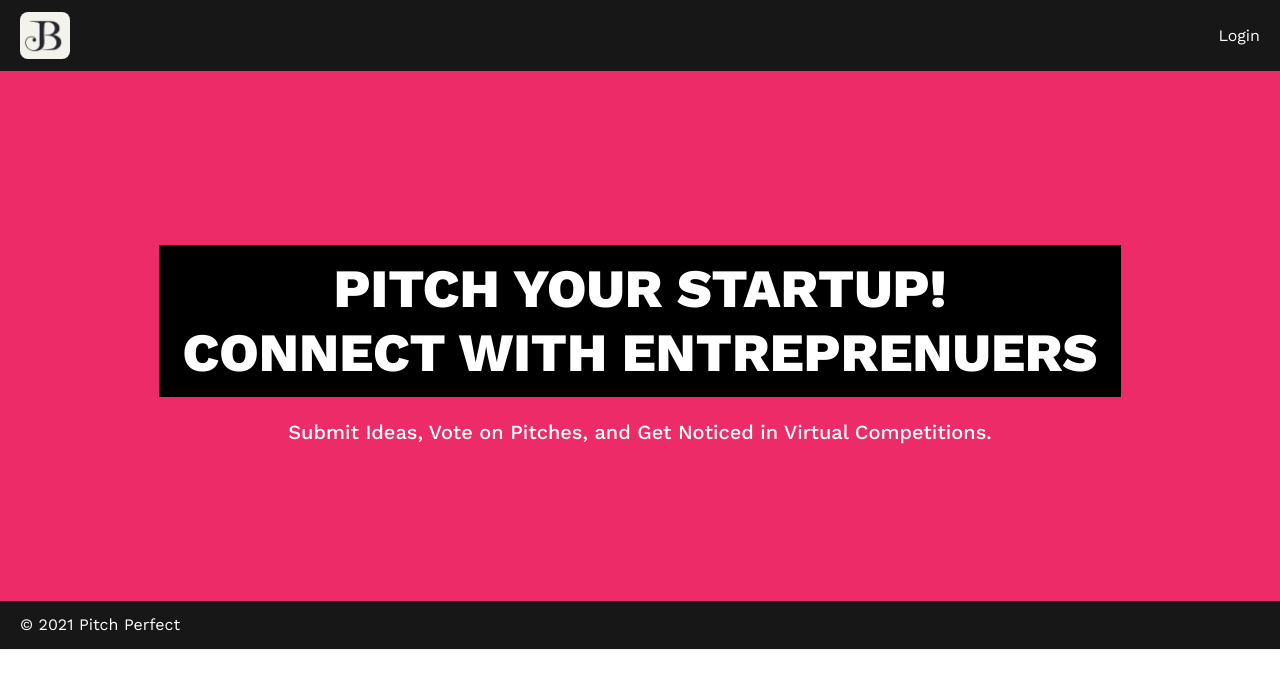
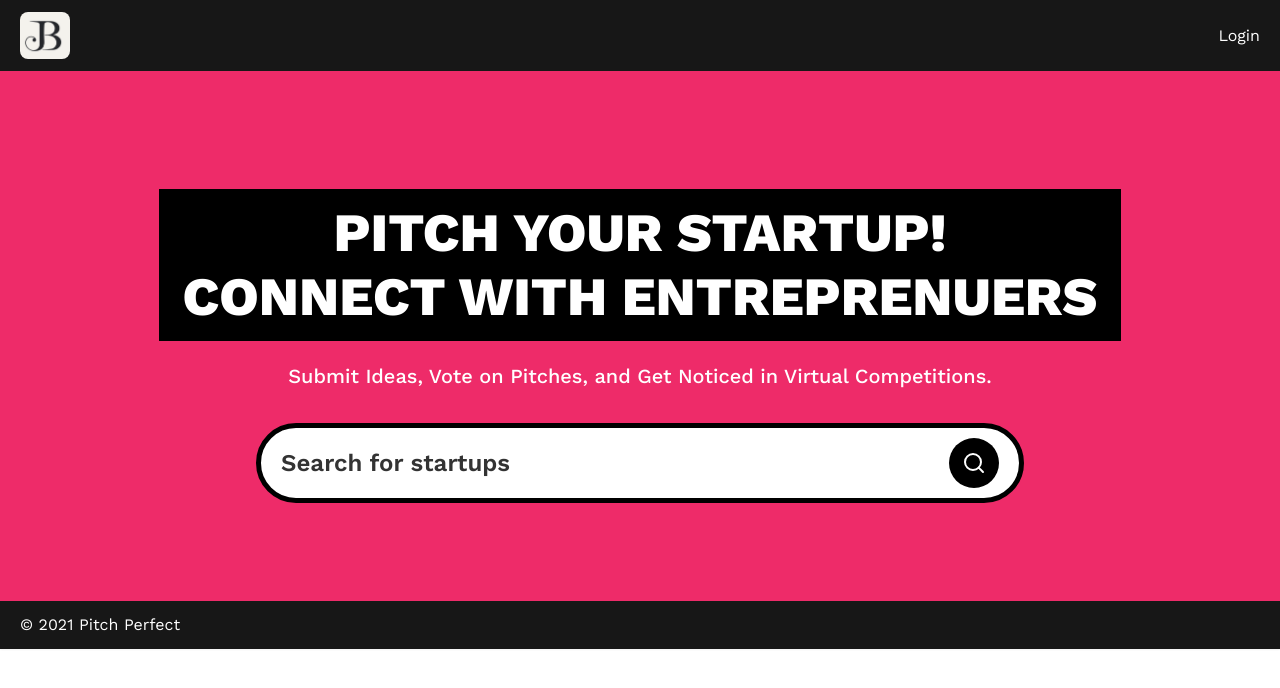
Before and after one commit to jigarbhoye04/startup-directory-nextjs, a Next.js app: page / in a window 1280 px wide. Shown: the top 688 px of the page. Built offline with nearby package versions, Linux system fonts and the light colour scheme; no server answers.

Commit message:
Refactor layout and page components; update Navbar import path, add SearchForm component, and implement search functionality
Added shadcn button component (legacy).
Implemented SearchForm from Server and SearchFormReset to Client Side. (feels great! xd :) )

```diff
--- a/app/(root)/layout.tsx
+++ b/app/(root)/layout.tsx
@@ -1,4 +1,4 @@
-import Navbar from "../components/Navbar";
+import Navbar from "../../components/Navbar";
 
 export default function Layout({ children }: Readonly<{ children: React.ReactNode}>) {
    return (
--- a/app/(root)/page.tsx
+++ b/app/(root)/page.tsx
@@ -1,5 +1,10 @@
-export default function Home() {
-   console.log("What is this --server or client?");
+import SearchForm from "../../components/SearchForm";
+
+export default async function Home({ searchParams }: {
+   searchParams: Promise<{query?:string}>
+}) {
+   const query = (await searchParams).query;
+   // console.log("What is this --server or client?");
    return (
       <>
          <section className="pink_container">
@@ -7,7 +12,7 @@
 
             <p className="sub-heading !max-w-3xl">Submit Ideas, Vote on Pitches, and Get Noticed in Virtual Competitions.</p>
 
-
+            <SearchForm  query = {query}/>
          </section>
       </>
    );
--- /dev/null
+++ b/components/SearchForm.tsx
@@ -0,0 +1,29 @@
+import React from "react";
+import Form from "next/form";
+import SearchFormReset from "./SearchFormReset";
+import { Search } from "lucide-react";
+
+//<Form>  =  component extends HTML <form> to provide prefetching of loading ui, client - side navigation on submission etc..
+
+const SearchForm = ({ query }: { query?: string }) => {
+   // const query = "test"; //can safely remove this fake query once we add props.
+
+   return (
+      <Form action="/" scroll={false} className="search-form">
+         <input
+            name="query"
+            defaultValue={query}
+            className="search-input"
+            placeholder="Search for startups"
+         />
+         <div className="flex gap-2">
+            {query && <SearchFormReset />}
+            <button type="submit" className="search-btn text-white">
+               <Search size={24} />
+            </button>
+         </div>
+      </Form>
+   );
+};
+
+export default SearchForm;
--- /dev/null
+++ b/components/SearchFormReset.tsx
@@ -0,0 +1,23 @@
+"use client";
+import Link from "next/link";
+import { X } from "lucide-react";
+//client - side only component
+//resets the form when clicked
+
+const SearchFormReset: React.FC = () => {
+   const reset = () => {
+      const form = document.querySelector(".search-form") as HTMLFormElement;
+
+      if (form) form.reset();
+   };
+
+   return (
+      <button type="reset" onClick={reset}>
+         <Link href="/" className="search-btn text-white">
+            <X size={24} />
+         </Link>
+      </button>
+   );
+};
+
+export default SearchFormReset;
--- /dev/null
+++ b/components/ui/button.tsx
@@ -0,0 +1,57 @@
+import * as React from "react"
+import { Slot } from "@radix-ui/react-slot"
+import { cva, type VariantProps } from "class-variance-authority"
+
+import { cn } from "@/lib/utils"
+
+const buttonVariants = cva(
+  "inline-flex items-center justify-center gap-2 whitespace-nowrap rounded-md text-sm font-medium transition-colors focus-visible:outline-none focus-visible:ring-1 focus-visible:ring-ring disabled:pointer-events-none disabled:opacity-50 [&_svg]:pointer-events-none [&_svg]:size-4 [&_svg]:shrink-0",
+  {
+    variants: {
+      variant: {
+        default:
+          "bg-primary text-primary-foreground shadow hover:bg-primary/90",
+        destructive:
+          "bg-destructive text-destructive-foreground shadow-sm hover:bg-destructive/90",
+        outline:
+          "border border-input bg-background shadow-sm hover:bg-accent hover:text-accent-foreground",
+        secondary:
+          "bg-secondary text-secondary-foreground shadow-sm hover:bg-secondary/80",
+        ghost: "hover:bg-accent hover:text-accent-foreground",
+        link: "text-primary underline-offset-4 hover:underline",
+      },
+      size: {
+        default: "h-9 px-4 py-2",
+        sm: "h-8 rounded-md px-3 text-xs",
+        lg: "h-10 rounded-md px-8",
+        icon: "h-9 w-9",
+      },
+    },
+    defaultVariants: {
+      variant: "default",
+      size: "default",
+    },
+  }
+)
+
+export interface ButtonProps
+  extends React.ButtonHTMLAttributes<HTMLButtonElement>,
+    VariantProps<typeof buttonVariants> {
+  asChild?: boolean
+}
+
+const Button = React.forwardRef<HTMLButtonElement, ButtonProps>(
+  ({ className, variant, size, asChild = false, ...props }, ref) => {
+    const Comp = asChild ? Slot : "button"
+    return (
+      <Comp
+        className={cn(buttonVariants({ variant, size, className }))}
+        ref={ref}
+        {...props}
+      />
+    )
+  }
+)
+Button.displayName = "Button"
+
+export { Button, buttonVariants }
--- a/package.json
+++ b/package.json
@@ -14,6 +14,7 @@
     "react-dom": "$react-dom"
   },
   "dependencies": {
+    "@radix-ui/react-slot": "^1.1.1",
     "@tailwindcss/typography": "github:tailwindcss/typography",
     "class-variance-authority": "^0.7.1",
     "clsx": "^2.1.1",
```
Also changed, not shown: components/Navbar.tsx (renamed from app/components/Navbar.tsx), 1 other file (tests, documents, lock files or other folders).
